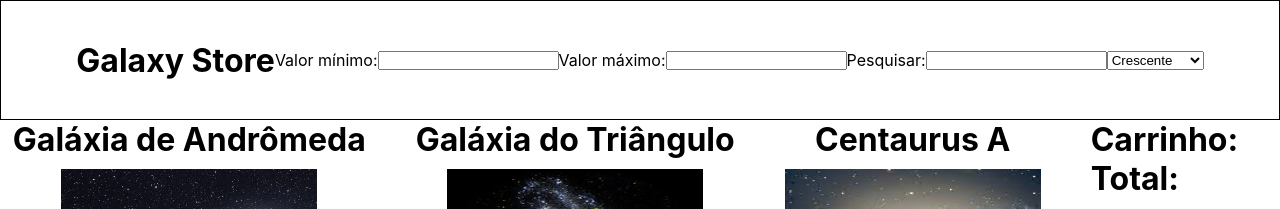
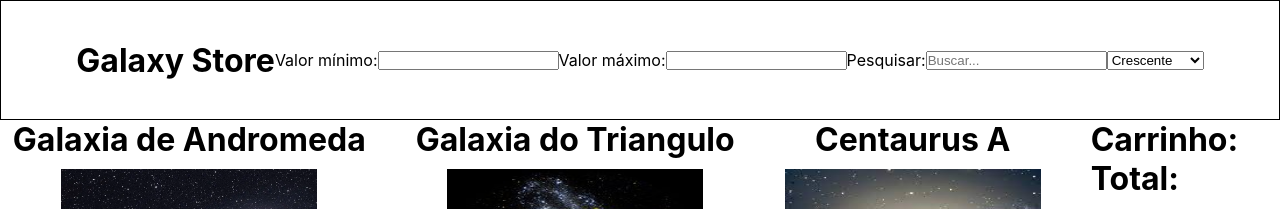
Before and after one commit to gaaveloso/GalaxyStore, a React (Create React App) app: page / in a window 1280 px wide. Shown: the top 209 px of the page. Built offline with nearby package versions, Linux system fonts and the light colour scheme.

Commit message:
filtro de busca pronto

```diff
--- a/src/App.js
+++ b/src/App.js
@@ -7,10 +7,12 @@ import GlobalStyled from './GlobalStyled';
 
 function App() {
 
+  const [pesquisa, setPesquisa] = useState("")
+
   return (
     <>
-      <Header/>
-      <Main />
+      <Header pesquisa={pesquisa} setPesquisa={setPesquisa} />
+      <Main pesquisa={pesquisa} setPesquisa={setPesquisa} />
       <Footer/>
       <GlobalStyled/>
     </>
--- a/src/components/Header/Header.js
+++ b/src/components/Header/Header.js
@@ -1,6 +1,11 @@
 import {Container} from "./HeaderStyled"
 
-const Header = () => {
+const Header = (props) => {
+
+    const handleSearch = (event) => {
+        props.setPesquisa(event.target.value)
+    }
+
     return (
         <Container>
             <h1>Galaxy Store</h1>
@@ -9,7 +14,7 @@ const Header = () => {
             <label>Valor máximo: </label>
             <input type='number'/>
             <label>Pesquisar: </label>
-            <input type='text'/>
+            <input type='text' placeholder="Buscar..." onChange={handleSearch} value={props.pesquisa}/>
             <select>
                 <option>Crescente</option>
                 <option>Decrescente</option>
--- a/src/components/Main/Main.js
+++ b/src/components/Main/Main.js
@@ -3,7 +3,7 @@ import andromeda from "../../img/andromeda.png";
 import triangulo from "../../img/triangulo.png";
 import centaurus from "../../img/centaurus.png";
 import Carrinho from "../Carrinho/Carrinho";
-import { useEffect, useState } from "react";
+import { useState } from "react";
 
 const Main = (props) => {
   const [carrinho, setCarrinho] = useState([]);
@@ -11,14 +11,14 @@ const Main = (props) => {
   const obj = [
     {
       id: 1,
-      name: "Galáxia de Andrômeda",
+      name: "Galaxia de Andromeda",
       value: 2500,
       image: andromeda,
       quantidade: null,
     },
     {
       id: 2,
-      name: "Galáxia do Triângulo",
+      name: "Galaxia do Triangulo",
       value: 1000,
       image: triangulo,
       quantidade: null,
@@ -53,7 +53,11 @@ const Main = (props) => {
 
   return (
     <Container>
-      {obj.map((item, index) => (
+      {obj
+      .filter((item) => {
+        return props.pesquisa ? item.name.toLowerCase().includes(props.pesquisa.toLowerCase()) : item
+      })
+      .map((item, index) => (
         <Card key={index}>
           <h1>{item.name}</h1>
           <img src={item.image} alt={item.name} />
```
